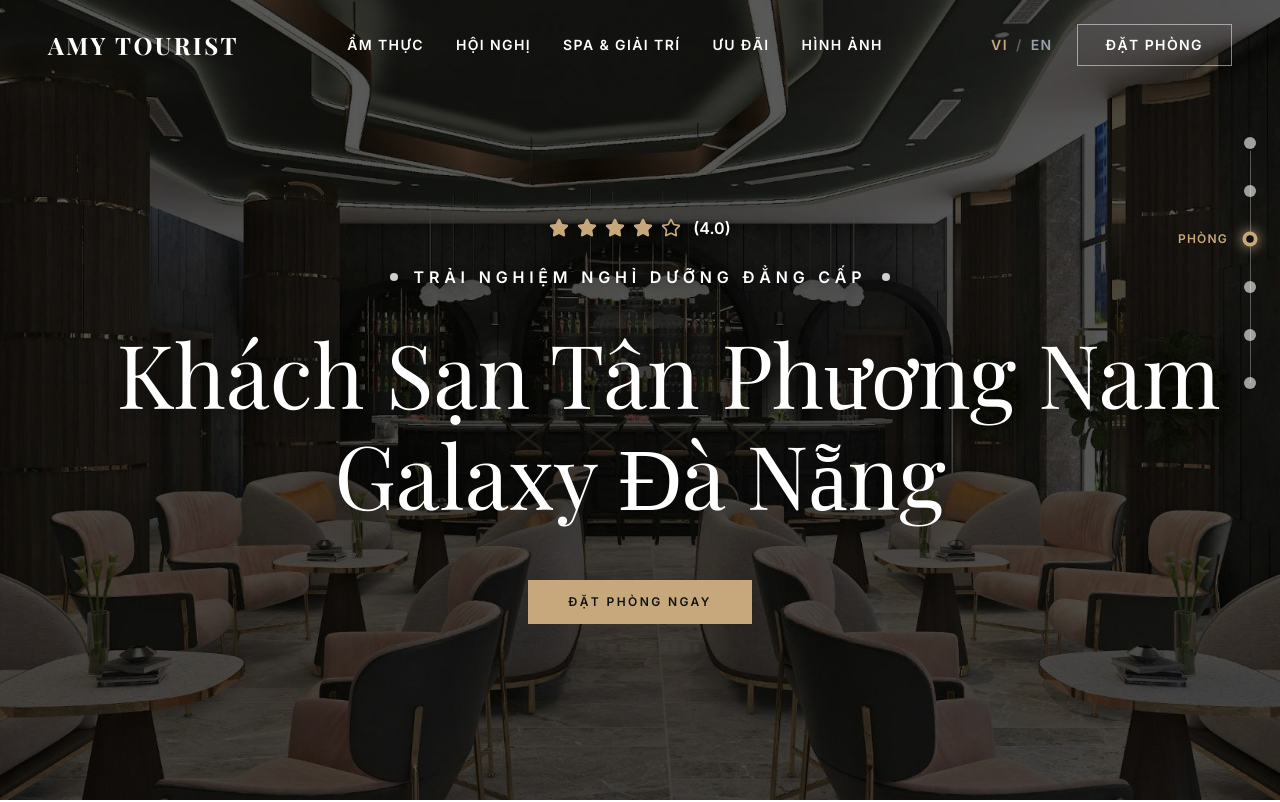
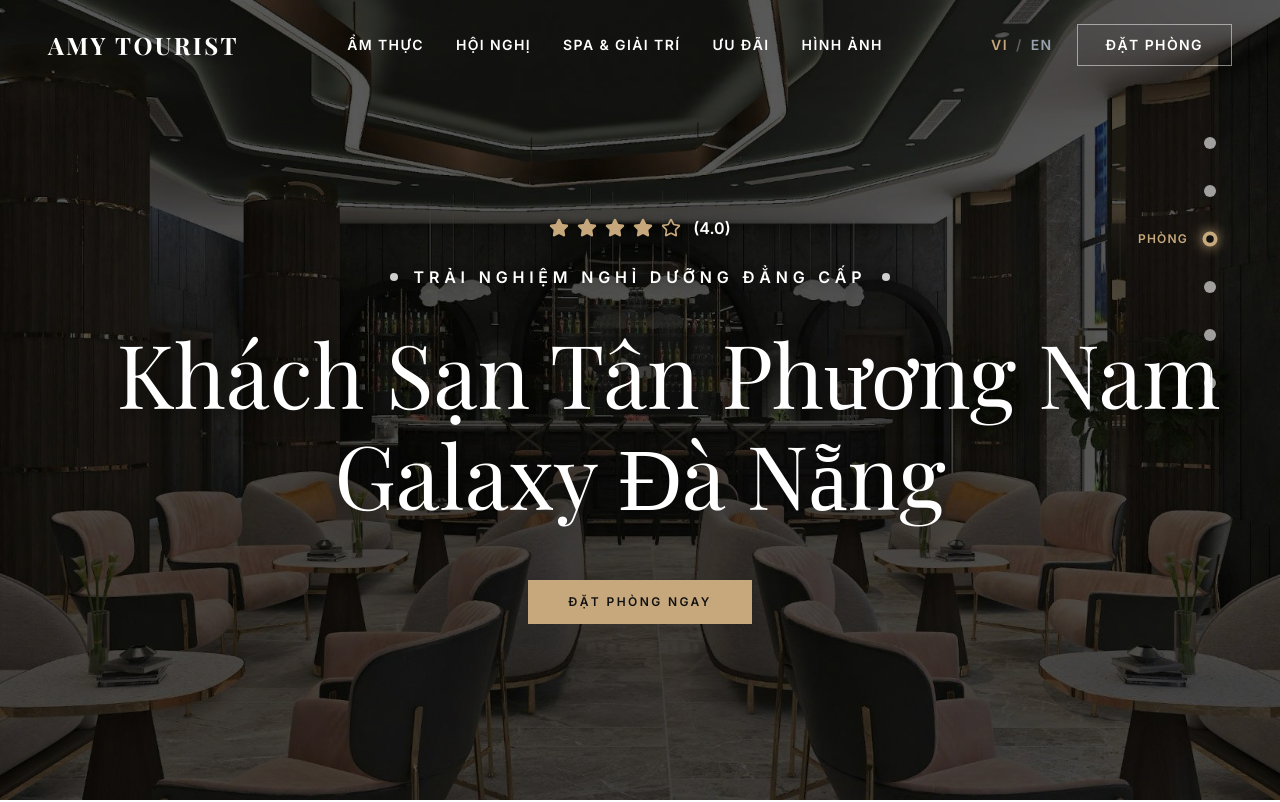
Before and after one commit to khanh020905/website-du-lich-amy, a React (Vite) app: page /vi in a window 1280 px wide. Shown: the top 802 px of the page. Built offline with nearby package versions, Linux system fonts and the light colour scheme; a web font is replaced by a local one.

Commit message:
Update SideTimeline position top-1/3

```diff
--- a/src/components/SideTimeline.tsx
+++ b/src/components/SideTimeline.tsx
@@ -43,9 +43,9 @@ const SideTimeline = () => {
   };
 
   return (
-    <div className="fixed right-4 lg:right-6 top-1/3 -translate-y-1/2 z-[60] hidden xl:flex flex-col py-8 pb-10">
+    <div className="fixed right-10 lg:right-12 xl:right-16 top-1/3 -translate-y-1/2 z-[60] hidden lg:flex flex-col py-8 pb-10">
       {/* Vertical Line placed absolutely to align with dots */}
-      <div className="absolute right-[5px] top-12 bottom-12 w-[1px] bg-white/30"></div>
+      <div className="absolute right-[5px] top-12 bottom-12 w-[1px] bg-black/20 dark:bg-white/30"></div>
 
       <div className="flex flex-col space-y-8 relative">
         {sections.map((section, index) => {
```
